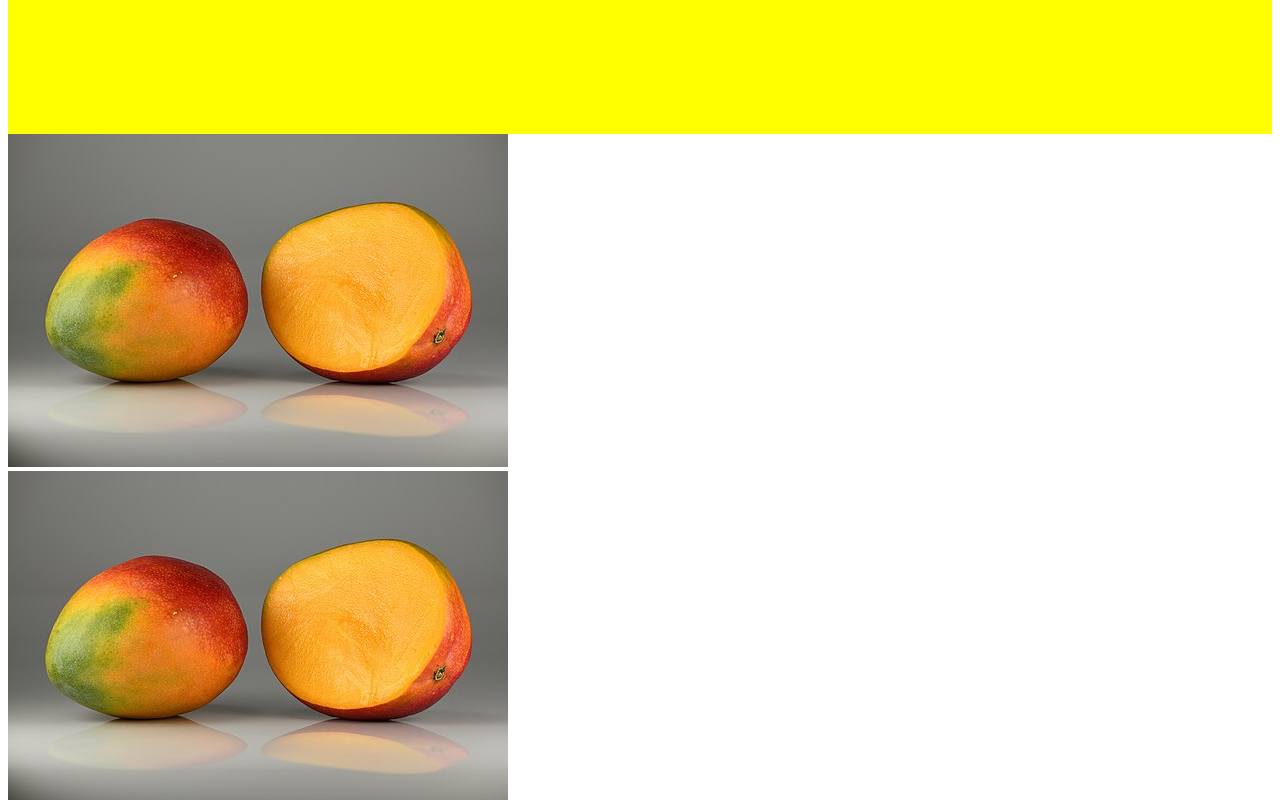
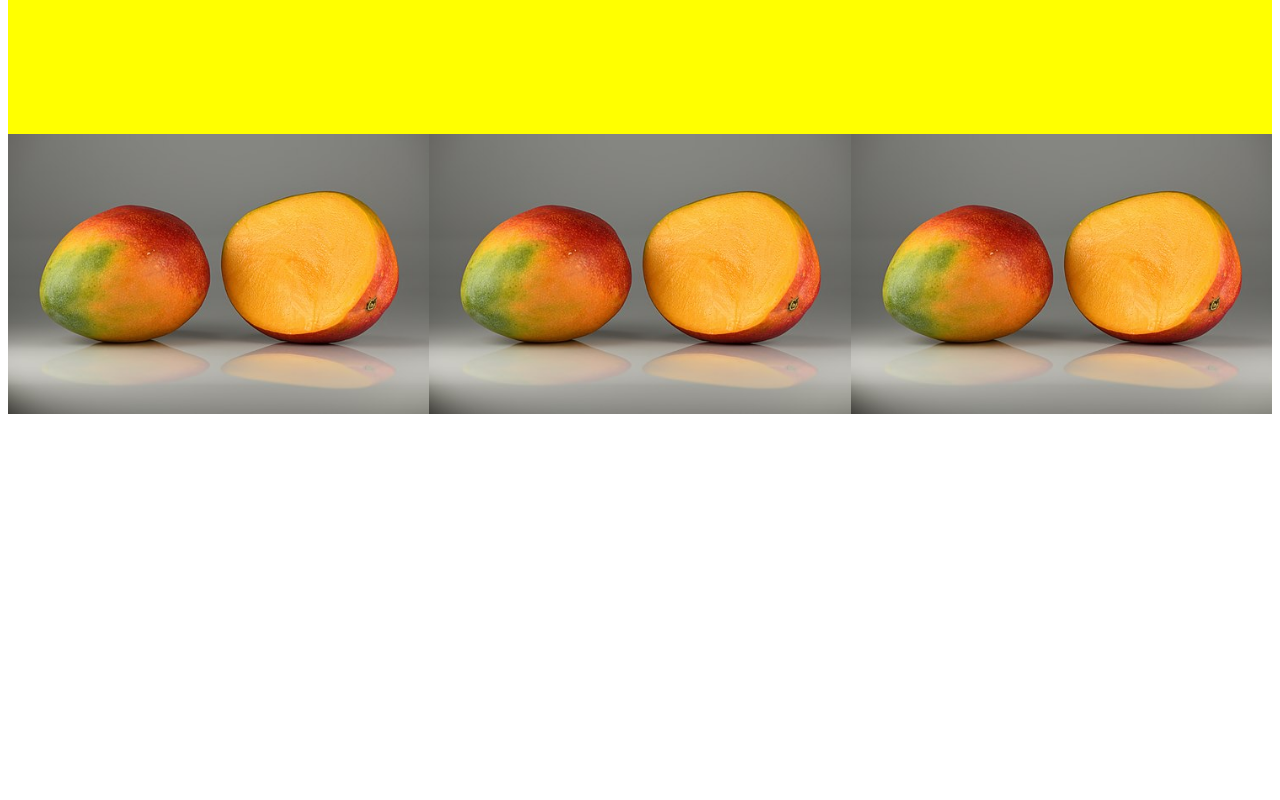
Before and after one commit to 27imohamed-creator/Flexbox-Labs, a plain HTML site: page html/flexbox1.html in a window 1280 px wide. Shown: the part 900-1700 px from the top of the page. After the commit the page ends 1318 px from the top, so only its background shows below. Drawn offline with Linux system fonts and the light colour scheme.

Commit message:
ocmplete css for task four flex pictures

```diff
--- a/css/style1.css
+++ b/css/style1.css
@@ -23,3 +23,16 @@ nav ul{
     gap: 16px;
     list-style-type: none;
 }
+
+.pane{
+    display: flex;
+     flex-direction: row;
+}
+
+.card{
+    flex: 1;
+}
+
+.mango{
+    width: 100%;
+}
```
